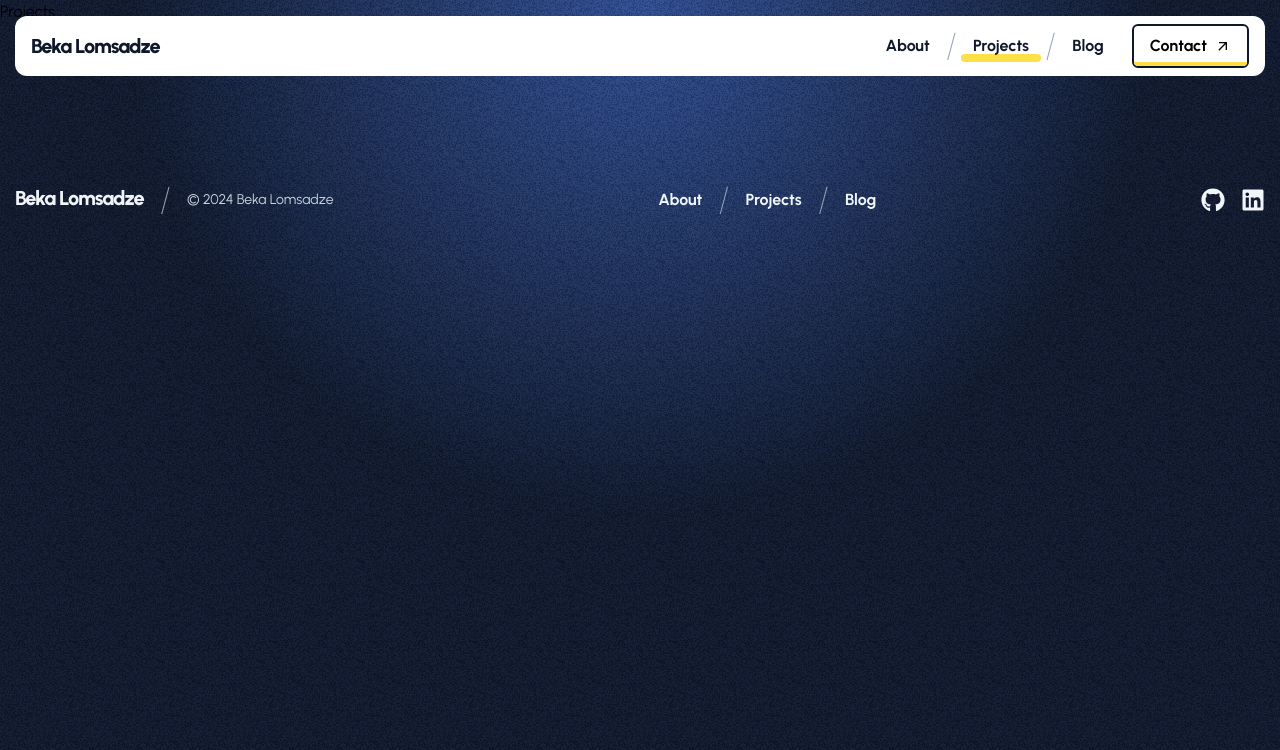
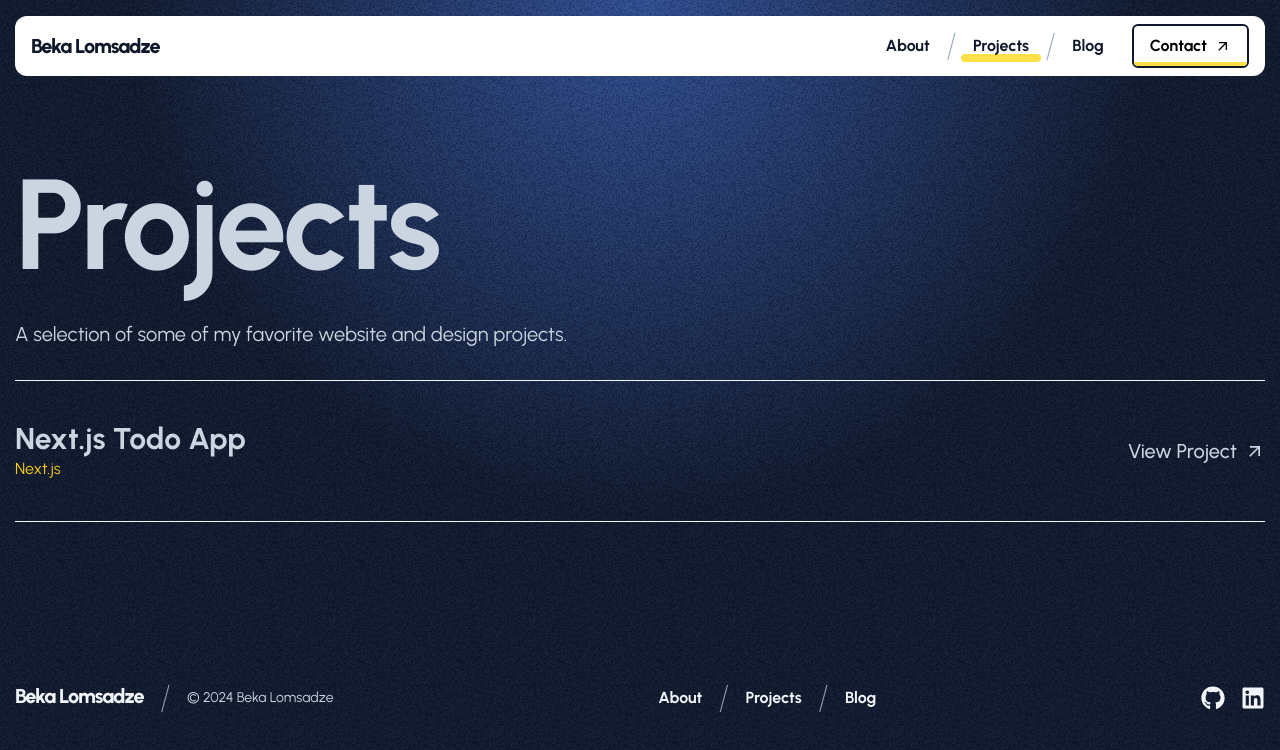
Before and after one commit to lomsadze123/Portfolio-nextJs, a Next.js app: page /projects in a window 1280 px wide. Shown: the top 750 px of the page. Built offline with nearby package versions, Linux system fonts and the light colour scheme.

Commit message:
start project page, add pritty hover

```diff
--- a/app/projects/page.tsx
+++ b/app/projects/page.tsx
@@ -1,10 +1,22 @@
+import ProjectHover from "@/components/project/ProjectHover";
+
 export const metadata = {
   title: "Projects - Beka Lomsadze",
   description: "Learn more about my projects",
 };
 
 const Projects = () => {
-  return <div>Projects</div>;
+  return (
+    <main className="max-w-[1250px] mx-auto pt-10 px-6 md:px-0 md:pt-40 text-slate-300">
+      <h1 className="font-bold leading-tight tracking-tight text-7xl md:text-9xl col-start-1">
+        Projects
+      </h1>
+      <p className="text-xl my-8">
+        A selection of some of my favorite website and design projects.
+      </p>
+      <ProjectHover />
+    </main>
+  );
 };
 
 export default Projects;
--- a/components/about-me/TechList.tsx
+++ b/components/about-me/TechList.tsx
@@ -45,7 +45,7 @@ const TechList = () => {
 
   return (
     <section ref={component}>
-      <ul className="tech-row mb-8 flex flex-wrap items-center justify-between gap-4 gap-x-20 -ml-96 text-slate-700 w-[4200px] overflow-hidden">
+      <ul className="tech-row mb-8 flex flex-wrap items-center justify-between gap-4 gap-x-20 -ml-[600px] text-slate-700 w-[4200px] overflow-hidden">
         {techStacks.map((stack, index) => (
           <li
             className="tech-item text-8xl font-extrabold uppercase tracking-tighter list-disc"
--- /dev/null
+++ b/components/project/ProjectHover.tsx
@@ -0,0 +1,92 @@
+"use client";
+import { useEffect, useRef, useState } from "react";
+import { ArrowIcon } from "../icons/Icons";
+import gsap from "gsap";
+import me from "../../assets/me.png";
+import { useGSAP } from "@gsap/react";
+
+const ProjectHover = () => {
+  const component = useRef(null);
+  const [currentItem, setCurrentItem] = useState<null | number>(null);
+  const revealRef = useRef(null);
+  const textRef = useRef(null);
+  const lastMousePos = useRef({ x: 0, y: 0 });
+
+  const onMouseEnter = (index: number) => {
+    setCurrentItem(index);
+    gsap.to(revealRef.current, { opacity: 1, duration: 0.5 });
+  };
+
+  const onMouseLeave = () => {
+    setCurrentItem(null);
+    gsap.to(revealRef.current, { opacity: 0, duration: 0.5 });
+  };
+
+  useEffect(() => {
+    const handleMouseMove = (e: MouseEvent) => {
+      const mousePos = { x: e.clientX, y: e.clientY - window.scrollY };
+      const speed = Math.sqrt(Math.pow(mousePos.x - lastMousePos.current.x, 2));
+
+      if (currentItem !== null) {
+        const maxY = window.innerHeight - 350;
+        const maxX = window.innerWidth - 250;
+
+        gsap.to(revealRef.current, {
+          x: gsap.utils.clamp(0, maxX, mousePos.x - 110),
+          y: gsap.utils.clamp(0, maxY, mousePos.y - 160),
+          rotation: speed * (mousePos.x > lastMousePos.current.x ? 1 : -1),
+          ease: "back.out(2)",
+          duration: 1.3,
+        });
+
+        lastMousePos.current = mousePos;
+      }
+    };
+
+    window.addEventListener("mousemove", handleMouseMove);
+    return () => window.removeEventListener("mousemove", handleMouseMove);
+  }, [currentItem]);
+
+  useGSAP(() => {
+    gsap.fromTo(
+      textRef.current,
+      {
+        translateY: 100,
+        opacity: 0,
+      },
+      {
+        translateY: 0,
+        opacity: 1,
+        duration: 1,
+        ease: "back.out(1.7)",
+      }
+    );
+  });
+
+  return (
+    <section ref={component}>
+      <div
+        ref={textRef}
+        className="border-y border-y-slate-100 py-10 flex items-center justify-between cursor-pointer"
+        onMouseEnter={() => onMouseEnter(1)}
+        onMouseLeave={onMouseLeave}
+      >
+        <div>
+          <h2 className="text-3xl font-bold">Next.js Todo App</h2>
+          <h3 className="text-yellow-400">Next.js</h3>
+        </div>
+        <button className="ml-auto flex items-center gap-2 text-xl font-medium md:ml-0">
+          <span>View Project</span>
+          <ArrowIcon />
+        </button>
+      </div>
+      <div
+        ref={revealRef}
+        className="pointer-events-none absolute left-0 top-0 -z-10 h-[320px] w-[220px] rounded-lg bg-cover bg-center opacity-0 transition-[background] duration-300"
+        style={{ backgroundImage: `url(${me.src})` }}
+      ></div>
+    </section>
+  );
+};
+
+export default ProjectHover;
```
